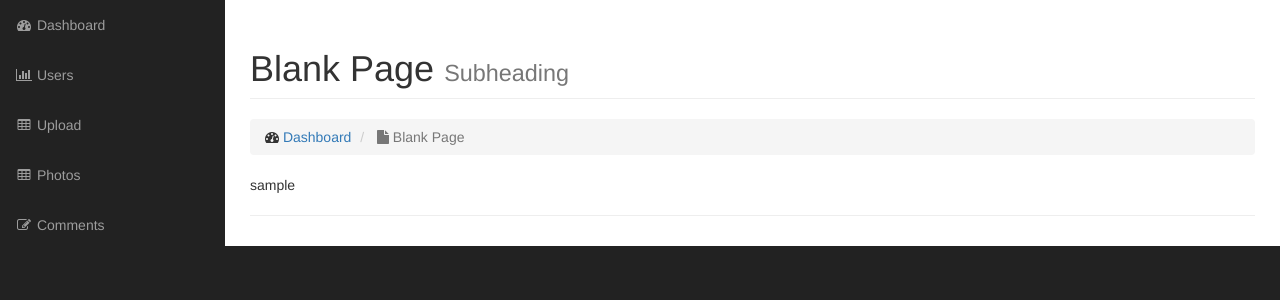
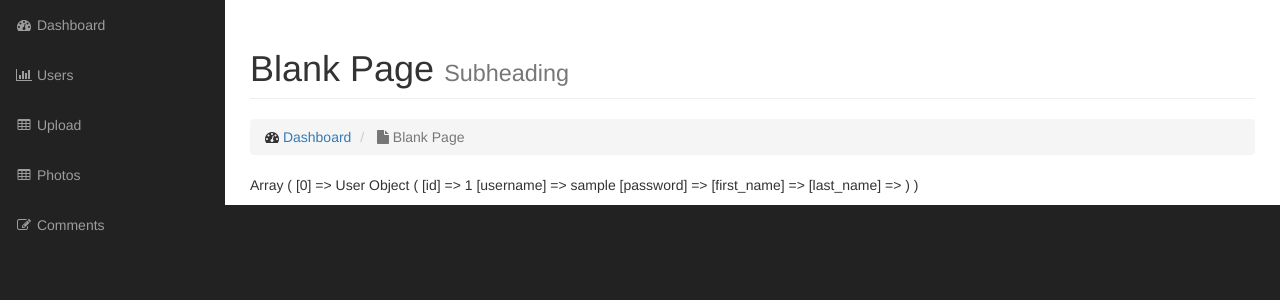
Before and after one commit to theRingleman/php_gallery, a PHP site: page /admin/index.php in a window 1280 px wide. Shown: the part 51-351 px from the top of the page. Run offline with PHP 8.4, Linux system fonts and the light colour scheme; tables that the repository leaves empty or names only in its code hold one stand-in row (values such as "Sample post"); grey boxes labelled with a size stand in for pictures from a placeholder-image service; data that the repository does not hold is empty; some libraries are stand-ins or nearby versions.

Commit message:
add the instantiate method as well as update the query method to return all necessary objects

```diff
--- a/admin/includes/user.php
+++ b/admin/includes/user.php
@@ -1,6 +1,22 @@
 <?php
 
   class User{
+
+    public $id;
+    public $username;
+    public $password;
+    public $first_name;
+    public $last_name;
+
+    public static function instantiate($new_user){
+      $user = new self;
+      foreach ($new_user as $attribute => $value) {
+        if (property_exists($user, $attribute)) {
+          $user->$attribute = $value;
+        }
+      }
+      return $user;
+    }
 
     public static function all(){
       return self::sql_queries("SELECT * FROM users");
@@ -12,8 +28,14 @@
 
     private static function sql_queries($query) {
       global $database;
-      return $database->query($query);
+      $results = $database->query($query);
+      $users = [];
+      while ($row = mysqli_fetch_array($results)) {
+        $users[] = self::instantiate($row);
+      }
+      return $users;
     }
+
   }
 
 ?>
--- a/admin/index.php
+++ b/admin/index.php
@@ -30,15 +30,8 @@
         </ol>
 
         <?php
-          $all_users = User::all();
-          while ($row = mysqli_fetch_array($all_users)) {
-            echo $row["username"] . "<br>";
-          }
-
-          echo "<hr>";
-
-          $joe_bob = User::find_by_id(3)->fetch_array();
-          echo $joe_bob['username'];
+          $users = User::all();
+          print_r($users);
         ?>
 
       </div>
```
